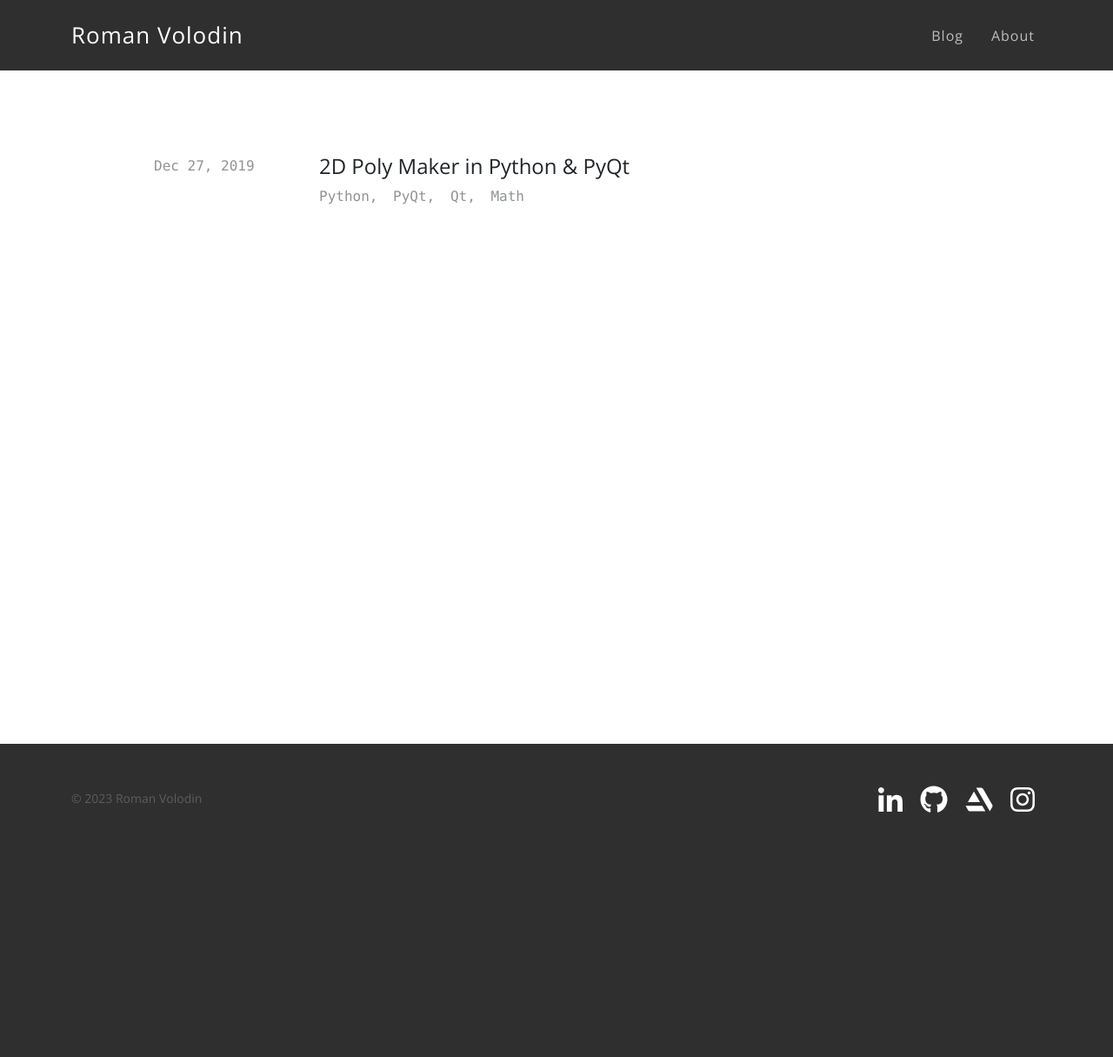
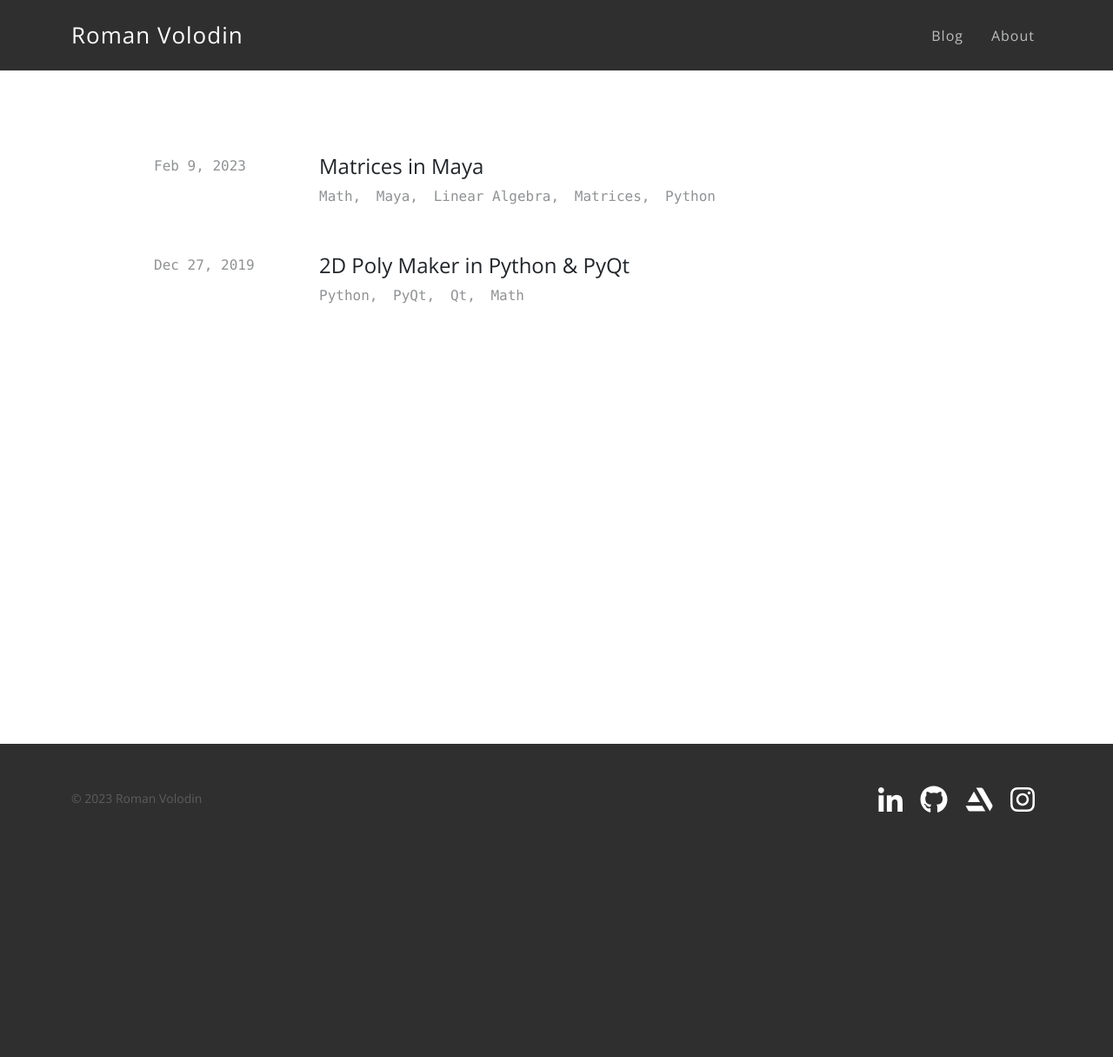
Before and after one commit to volodinroman/volodinroman.github.io, a Jekyll site: the page built from blog/index.html, in a window 1280 px wide. Shown: the whole page at 87% size. Built offline with Jekyll 4.4.1, drawn with Linux system fonts in a browser that asks for light colours; part of the change alters nothing that is shown.

Commit message:
new article test

````diff
--- /dev/null
+++ b/_posts/2023-02-08-Matrices-Maya.md
@@ -0,0 +1,49 @@
+---
+layout: post
+title:  "Matrices in Maya"
+date:   2023-02-08 21:12:00 -0700
+categories: math
+tags: [Math, Maya, Linear Algebra, Matrices, Python]
+---
+
+
+<h3 class="mt-3 mb-4">Why I wrote this article</h3>
+
+<p class="pt-4">
+If you are reading this, you probably heard about matrices and their use in computer graphics. I started my programming journey in Maya with MEL and then moved on to Python. My curiosity for learning more led me to experiment with Python API (OpenMaya) and later with C++ Plugins for Maya. Vectors and matrices were everywhere. If I could learn vectors math in a couple of days, matrices were a persistent challenge for me. Despite searching for a comprehensive article or a youtube video about matrices in Maya, I was unable to find one that fully addressed my needs. Well, now I know matrices. But when I talk to my students or colleagues, I feel their fear when we start talking about matrices in Maya.
+</p>
+
+<p>
+This article is written for individuals who already have some programming experience in Maya. It is assumed that you  understand basic Python, classes, a bit of OpenMaya. <b>The idea is - you go here, you learn matrices, you don't have to go anywhere else</b>. You are here to receive a comprehensive explanation of matrices in simple terms, without the use of complex mathematical formulas or concepts. Practical examples are included and can be easily copy-pasted into the Maya ScriptEditor for testing. Let's get started!
+</p>
+
+<p>Feel free to use this article as a reference with code snippets. Because I will!</p>
+
+
+
+<h3 class="mt-5 mb-4">What is a transformation matrix</h3>
+
+A transformation matrix is used to represent an object's <b>position</b>, <b>rotation</b>, and <b>scale</b> in space because it provides a compact and efficient way of encoding these transformations into a single matrix.
+
+
+<div class="py-4">
+{% highlight python  linenos%}
+import maya.api.OpenMaya as OpenMaya
+
+selection_list = om.MSelectionList()
+selection_list.add("pCube1")
+dag_path = selection_list.getDagPath(0)
+world_matrix = dag_path.inclusiveMatrix()
+{% endhighlight %}
+</div>
+
+<div class="py-4">
+```python
+import maya.api.OpenMaya as OpenMaya
+
+selection_list = om.MSelectionList()
+selection_list.add("pCube1")
+dag_path = selection_list.getDagPath(0)
+world_matrix = dag_path.inclusiveMatrix()
+```
+</div>
--- a/_sass/_custom.scss
+++ b/_sass/_custom.scss
@@ -180,4 +180,5 @@ figcaption{
 
 .post-content p{
     font-size: 1.1em;
+    // font-weight: 300;
 }
````
